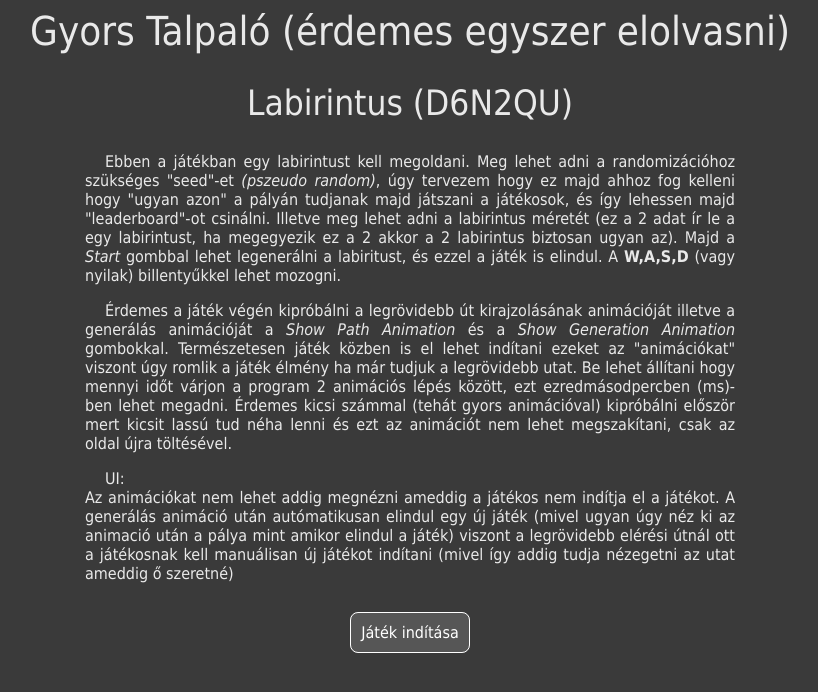
After one commit to SajniBercel/WebProgBead1, a PHP site: page / in a window 1280 px wide. The commit adds this page. Shown: the top 692 px of the page, without its empty margins (230-1048 px from the left). Run offline with PHP 8.4, Linux system fonts and the light colour scheme.

Commit message:
Minimális változtatások, apró hibák javítása +index.html +readme.md

```diff
--- a/GamePage.html
+++ b/GamePage.html
@@ -16,7 +16,7 @@
             <input type="number" id="randomizationSeed" title="leave as 0 if don't know what is this (the default is 11)" placeholder="number" value="11" min="0">
 
             <label for="numberOfRowsAndCols">Maze Size (number): </label>
-            <input type="number" id="numberOfRowsAndCols" placeholder="number" value="25" min="2" max="50">
+            <input type="number" id="numberOfRowsAndCols" placeholder="number" value="15" min="2" max="50">
         </div>
         <div class="row">
             <input type="button" class="button" id="startButton" value="Start">
--- /dev/null
+++ b/index.html
@@ -0,0 +1,36 @@
+<!doctype html>
+<html lang="hu">
+<head>
+    <meta charset="UTF-8">
+    <meta name="viewport" content="width=device-width, initial-scale=1">
+    <title>Labirintus</title>
+    <link rel="stylesheet" href="styles.css">
+</head>
+<body>
+    <h1>Gyors Talpaló (érdemes egyszer elolvasni)</h1>
+    <section class="menu">
+        <h2 class="title">Labirintus (D6N2QU)</h2>
+        <p>
+            Ebben a játékban egy labirintust kell megoldani.
+            Meg lehet adni a randomizációhoz szükséges "seed"-et <i>(pszeudo random)</i>, úgy tervezem hogy ez majd ahhoz fog kelleni hogy "ugyan azon" a pályán tudjanak majd játszani a játékosok, és így lehessen majd "leaderboard"-ot csinálni.
+            Illetve meg lehet adni a labirintus méretét (ez a 2 adat ír le a egy labirintust, ha megegyezik ez a 2 akkor a 2 labirintus biztosan ugyan az).
+            Majd a <i>Start</i> gombbal lehet legenerálni a labiritust, és ezzel a játék is elindul. A <b>W,A,S,D</b> (vagy nyilak) billentyűkkel lehet mozogni.
+        </p>
+        <p>
+            Érdemes a játék végén kipróbálni a legrövidebb út kirajzolásának animációját illetve a generálás animációját a <i>Show Path Animation</i> és a <i>Show Generation Animation</i> gombokkal.
+            Természetesen játék közben is el lehet indítani ezeket az "animációkat" viszont úgy romlik a játék élmény ha már tudjuk a legrövidebb utat.
+            Be lehet állítani hogy mennyi időt várjon a program 2 animációs lépés között, ezt ezredmásodpercben (ms)-ben lehet megadni.
+            Érdemes kicsi számmal (tehát gyors animációval) kipróbálni először mert kicsit lassú tud néha lenni és ezt az animációt nem lehet megszakítani, csak az oldal újra töltésével.
+        </p>
+        <p>
+            UI:<br>
+            Az animációkat nem lehet addig megnézni ameddig a játékos nem indítja el a játékot.
+            A generálás animáció után autómatikusan elindul egy új játék (mivel ugyan úgy néz ki az animació után a pálya mint amikor elindul a játék)
+            viszont a legrövidebb elérési útnál ott a játékosnak kell manuálisan új játékot indítani (mivel így addig tudja nézegetni az utat ameddig ő szeretné)
+        </p>
+        <div style="text-align: center; margin-top: 40px;">
+            <a href="GamePage.html" style="text-align: center" class="button">Játék indítása</a>
+        </div>
+    </section>
+</body>
+</html>
--- a/sbRandom.js
+++ b/sbRandom.js
@@ -1,4 +1,4 @@
-let s = 1;
+let s = 11;
 
 export function seed(x) {
     s = x || 1;
--- a/styles.css
+++ b/styles.css
@@ -25,14 +25,20 @@ h1, h2{
 }
 
 .menu{
-    text-align: center;
+    text-align: justify;
+    width: 650px;
+    margin: auto;
+}
+
+p{
+    text-indent: 20px;
 }
 
 .button{
     text-align: center;
     padding: 10px;
     border: 1px solid white;
-    border-radius: 5px;
+    border-radius: 8px;
     background-color: rgba(200,200,200, 0.2);
     text-decoration: none;
     color: white;
@@ -63,6 +69,10 @@ h1, h2{
         --size: calc(65vw / var(--n));
         width: calc(var(--n) * var(--size));
     }
+
+    .menu{
+        width: 100%;
+    }
 }
 
 .cell {
@@ -78,7 +88,8 @@ h1, h2{
 }
 
 .form-flex {
-    max-width: 900px;
+    max-width: 600px;
+    min-width: 360px;
     margin-inline: auto;
     margin-top: 0;
     padding: 0;
@@ -93,3 +104,8 @@ h1, h2{
 .row { justify-content: space-between; }
 .row > * { flex: 0 0 auto; }
 */
+
+input{
+    width: 100%;
+    min-width: 50px;
+}
```
Also changed, not shown: GameManager.js (+31 -14 lines), Maze.js (+0 -21 lines), ReadMe.md (added).
